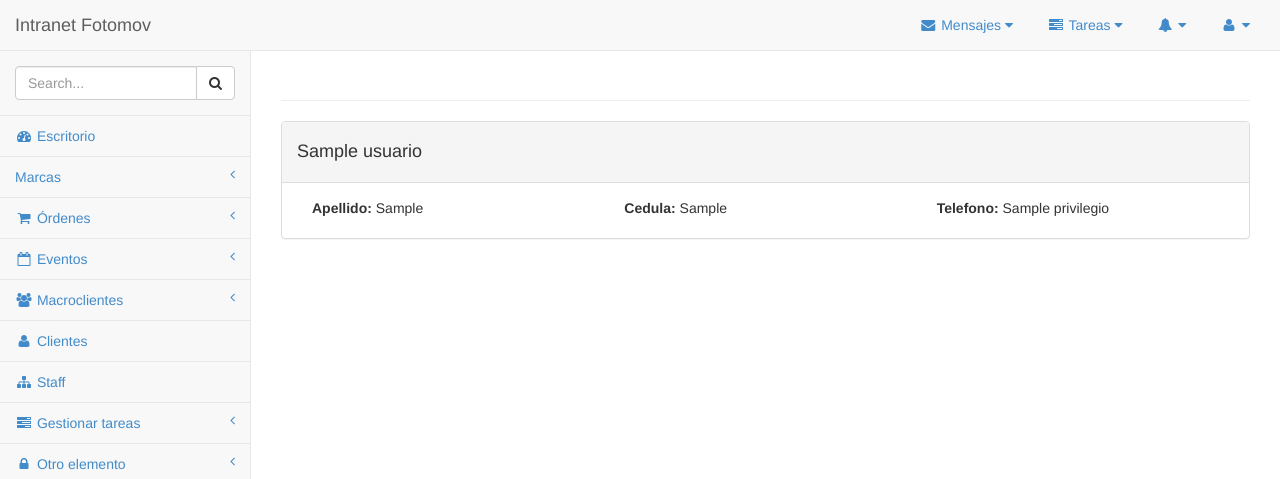
After one commit to NestorBracho/fotomov_old, a Django app: page /ver_usuario/1/ in a window 1280 px wide. The commit adds this page. Shown: the top 479 px of the page. Run offline with Django 3.2, Linux system fonts and the light colour scheme; tables that the repository leaves empty hold one stand-in row (values such as "Sample post").

Commit message:
modificaciones de staff

```diff
--- a/fotomov/templates/staff/modificar_usuario.html
+++ b/fotomov/templates/staff/modificar_usuario.html
@@ -2,7 +2,7 @@
 {% load bootstrap %}
 {% block seccion-contenido%}
 	<form id='form' method='POST' action=''>{% csrf_token %}
-	  <table><tr><td>{{formularioUser|bootstrap}}{{formulario_regis.nombre|bootstrap}}{{formulario_regis.apellido|bootstrap}}{{formulario_regis.cedula|bootstrap}}{{formulario_regis.privilegio|bootstrap}}<hr /></td></tr></table>
+	  <table><tr><td>{{formulario_regis.nombre|bootstrap}}{{formulario_regis.apellido|bootstrap}}{{formulario_regis.cedula|bootstrap}}{{formulario_regis.privilegio|bootstrap}}<hr /></td></tr></table>
 	  <p><input type='submit' value='Actualizar' /></p>
 	</form>
 {% endblock %}
--- a/fotomov/templates/staff/nuevo_usuario.html
+++ b/fotomov/templates/staff/nuevo_usuario.html
@@ -2,7 +2,7 @@
 {% load bootstrap %}
 {% block seccion-contenido%}
 	<form id='form' method='POST' action=''>{% csrf_token %}
-	  <table><tr><td>{{formulario|bootstrap}}<hr /></td></tr><tr><td>{{formulario_regis.nombre|bootstrap}}{{formulario_regis.apellido|bootstrap}}{{formulario_regis.cedula|bootstrap}}{{formulario_regis.privilegio|bootstrap}}<hr /></td></tr></table>
+	  <table><tr><td>{{formulario|bootstrap}}<hr /></td></tr><tr><td>{{formulario_regis.nombre|bootstrap}}{{formulario_regis.apellido|bootstrap}}{{formulario_regis.cedula|bootstrap}}{{formulario_regis.email|bootstrap}}{{formulario_regis.privilegio|bootstrap}}<hr /></td></tr></table>
 	  <p><input type='submit' value='Registrar' /></p>
 	</form>
 {% endblock %}
--- /dev/null
+++ b/fotomov/templates/staff/ver_usuario.html
@@ -0,0 +1,26 @@
+{% extends 'admin.html' %}
+{% block seccion-contenido %}
+
+        <div class="panel panel-default">
+                        <div class="panel-heading">
+                            <h4>{{ usuario.nombre }}</h4>
+                        </div>
+                        <!-- /.panel-heading -->
+                        <div class="panel-body">
+
+                            <div class="col-sm-4">
+                                <label>Apellido:</label>
+                                {{ usuario.apellido }}
+                            </div>
+                             <div class="col-sm-4">
+                                <label>Cedula:</label>
+                                {{ usuario.cedula }}
+                            </div>
+                            <div class="col-sm-4">
+                                <label>Telefono:</label>
+                                {{ usuario.privilegio.nombre }}
+                            </div>
+                        </div>
+        </div>
+
+{% endblock %}
--- a/fotomov/urls.py
+++ b/fotomov/urls.py
@@ -37,4 +37,5 @@ urlpatterns = patterns('',
     url(r'^eliminar_usuario/(?P<id_usuario>\d+)/$', 'staff.views.eliminar_usuario'),
     url(r'^eliminar_marca/(?P<id_marca>\d+)/$', 'marca.views.eliminar_marca'),
     url(r'^modificar_usuario/(?P<id_usuario>\d+)/$', 'staff.views.modificar_usuario'),
+    url(r'^ver_usuario/(?P<id_usuario>\d+)/$', 'staff.views.ver_usuario'),
 )
--- a/staff/forms.py
+++ b/staff/forms.py
@@ -8,6 +8,7 @@ class RegisUsuarioForm(forms.Form):
     nombre = forms.CharField()
     apellido = forms.CharField()
     cedula = forms.CharField()
+    email = forms.EmailField()
     privilegio = forms.ModelChoiceField(queryset=Privilegios.objects.all())
 
 class RegisNotificacion(forms.Form):
--- a/staff/models.py
+++ b/staff/models.py
@@ -12,6 +12,7 @@ class Usuario(models.Model):
   nombre = models.CharField(max_length=60)
   apellido = models.CharField(max_length=60)
   cedula = models.CharField(max_length=60,unique=True)
+  email = models.EmailField(max_length=100)
   privilegio = models.ForeignKey(Privilegios)
 
 class Notificacion(models.Model):
--- a/staff/views.py
+++ b/staff/views.py
@@ -30,9 +30,10 @@ def nuevo_usuario(request):
 	  nom = formulario2.cleaned_data['nombre']
 	  ape = formulario2.cleaned_data['apellido']
 	  ced = formulario2.cleaned_data['cedula']
+	  ema = formulario2.cleaned_data['email']
   	  pri = formulario2.cleaned_data['privilegio']
 
-	  perfil = Usuario.objects.create(usuario = usu, nombre = nom, apellido = ape, cedula = ced, privilegio = pri)
+	  perfil = Usuario.objects.create(usuario = usu,email = ema, nombre = nom, apellido = ape, cedula = ced, privilegio = pri)
 
 	  perfil.save()
 	  return HttpResponseRedirect('/listar_usuario/1')
@@ -92,5 +93,8 @@ def modificar_usuario(request, id_usuario):
             formulario2Modi = RegisUsuarioForm(initial={'nombre': varUsu.nombre, 'apellido': varUsu.apellido, 'cedula': varUsu.cedula, 'privilegio': varUsu.privilegio.valor})
     return render_to_response('staff/modificar_usuario.html',{'usuario':varUsu, 'formulario_regis':formulario2Modi}, context_instance=RequestContext(request))
 
+def ver_usuario(request, id_usuario):
+    return render_to_response('staff/ver_usuario.html', {'usuario':Usuario.objects.get(id=id_usuario)}, context_instance=RequestContext(request))
+
 def escritorio(request):
     return render_to_response('escritorio.html', {}, context_instance=RequestContext(request))
```
Also changed, not shown: fotomov/templates/staff/lista_usuario.html (+15 -4 lines).
